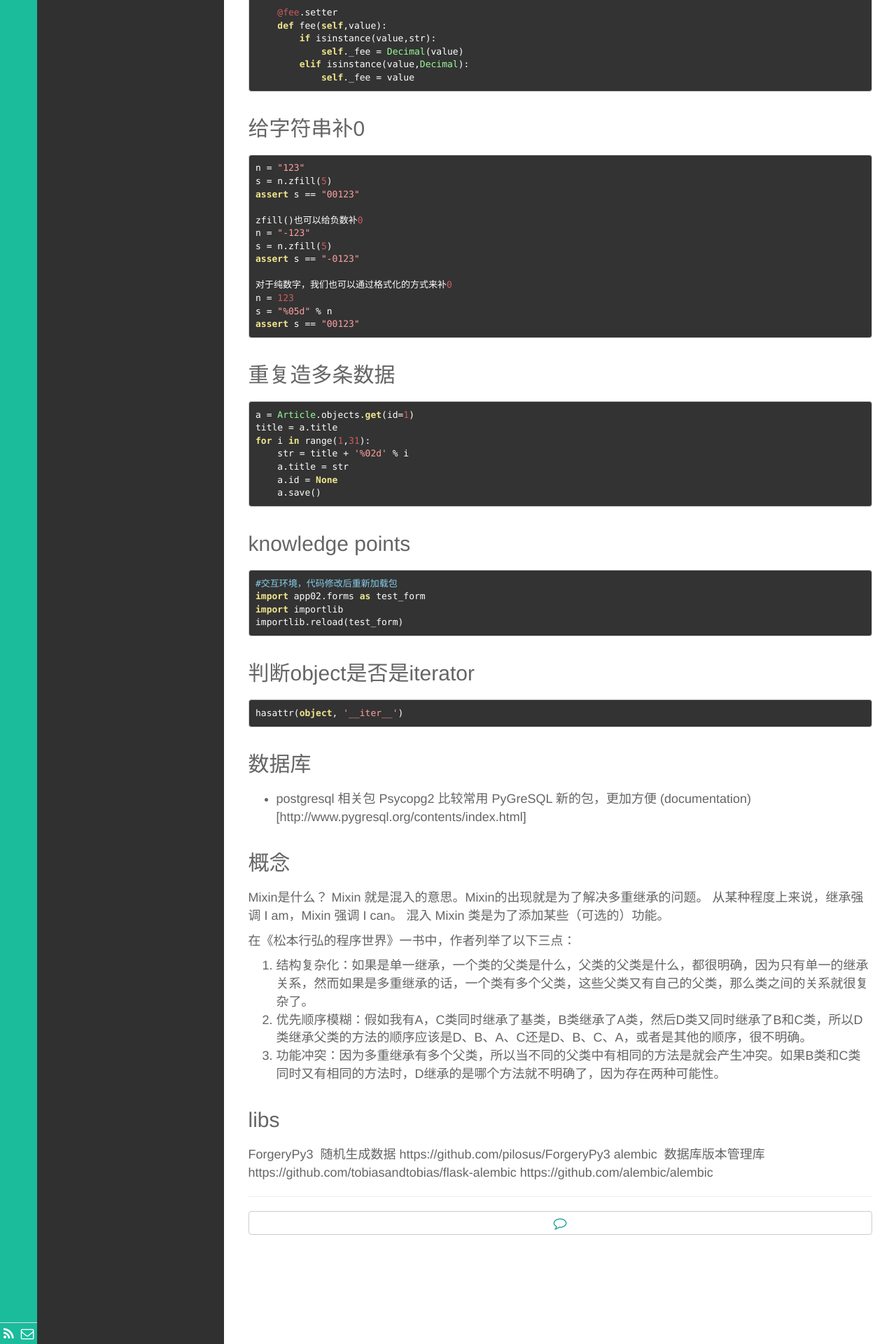
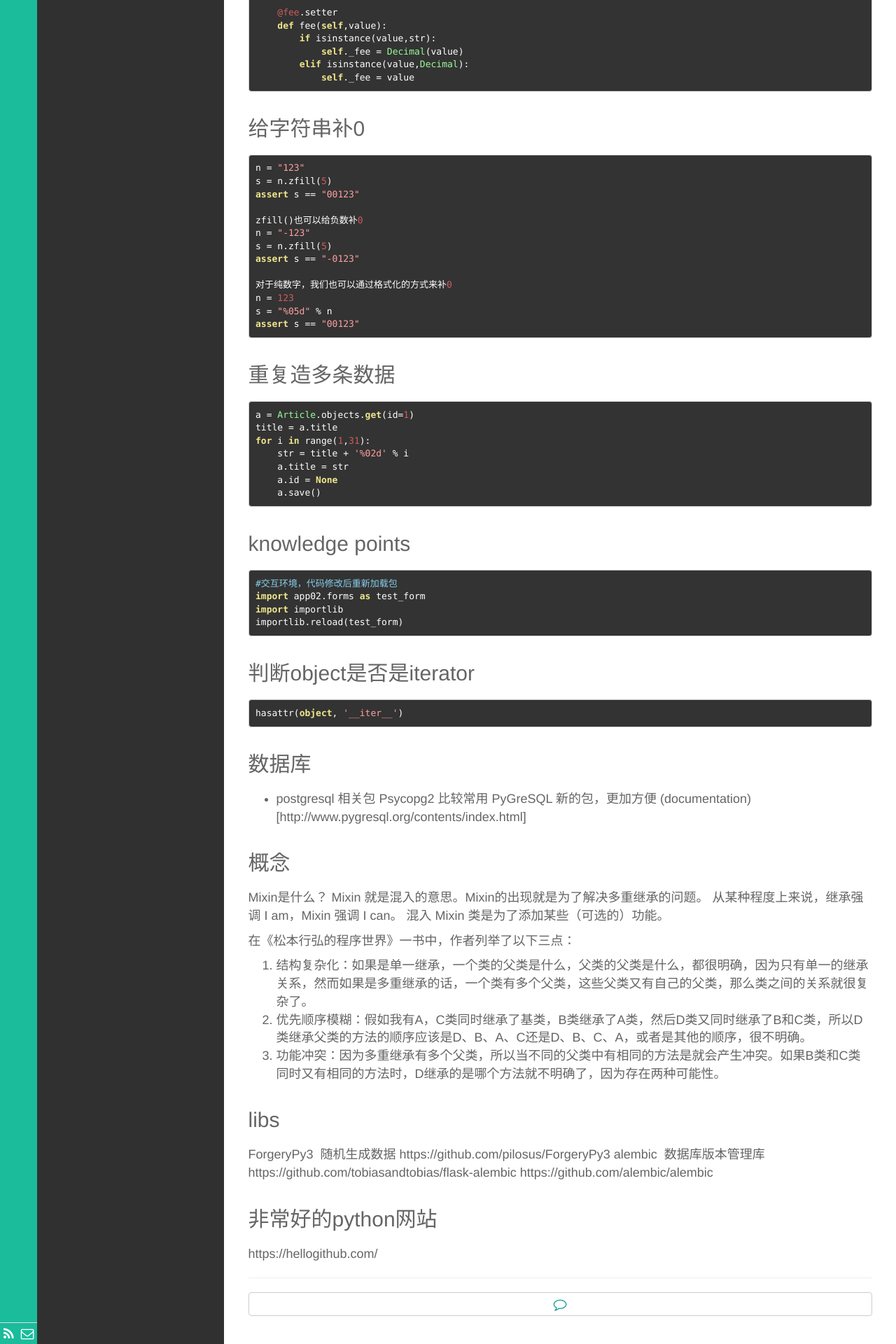
Before and after one commit to kyoyo/kyoyo.github.io, a Jekyll site: the page built from _posts/技術/2017-10-10-Python.md, in a window 1280 px wide. Shown: the part 2841-4761 px from the top of the page at 70% size. Built offline with Jekyll 4.4.1, drawn with Linux system fonts in a browser that asks for light colours; Markdown is read by kramdown in place of the engine named in the settings.

Commit message:
Update 2017-10-10-Python.md

```diff
--- a/_posts/技術/2017-10-10-Python.md
+++ b/_posts/技術/2017-10-10-Python.md
@@ -206,3 +206,8 @@ Mixin 就是混入的意思。Mixin的出现就是为了解决多重继承的问
 
 ForgeryPy3  随机生成数据 https://github.com/pilosus/ForgeryPy3
 alembic  数据库版本管理库 https://github.com/tobiasandtobias/flask-alembic https://github.com/alembic/alembic
+
+
+
+## 非常好的python网站
+https://hellogithub.com/
```
